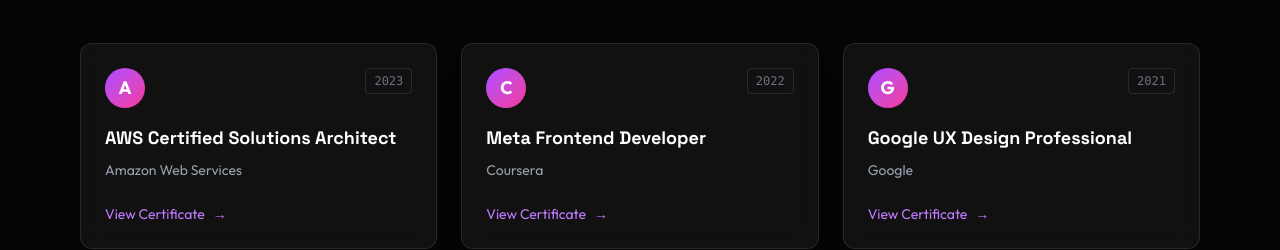
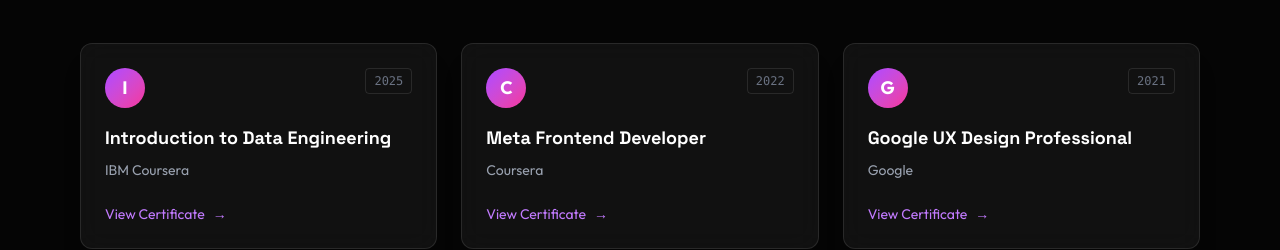
Before and after one commit to sakshiagrawal2711/Portfolio, a React (Vite) app in the folder client/: page / in a window 1280 px wide. Shown: the part 2900-3150 px from the top of the page. Built offline with nearby package versions, Linux system fonts and the light colour scheme.

Commit message:
Certificate Update

```diff
--- a/client/src/components/Certifications.jsx
+++ b/client/src/components/Certifications.jsx
@@ -3,9 +3,9 @@
 
 const certifications = [
     {
-        name: "AWS Certified Solutions Architect",
-        issuer: "Amazon Web Services",
-        date: "2023",
+        name: "Introduction to Data Engineering",
+        issuer: "IBM Coursera",
+        date: "2025",
         link: "#"
     },
     {
```
